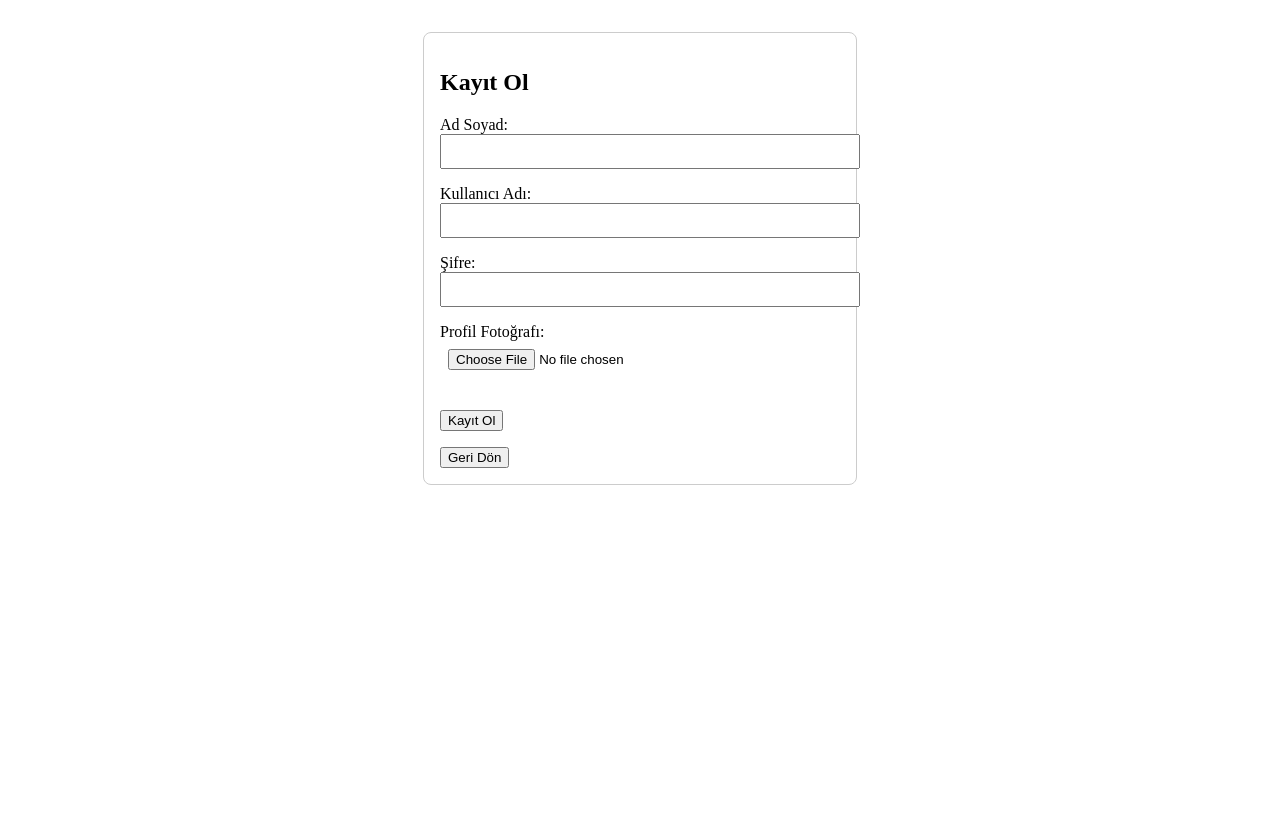
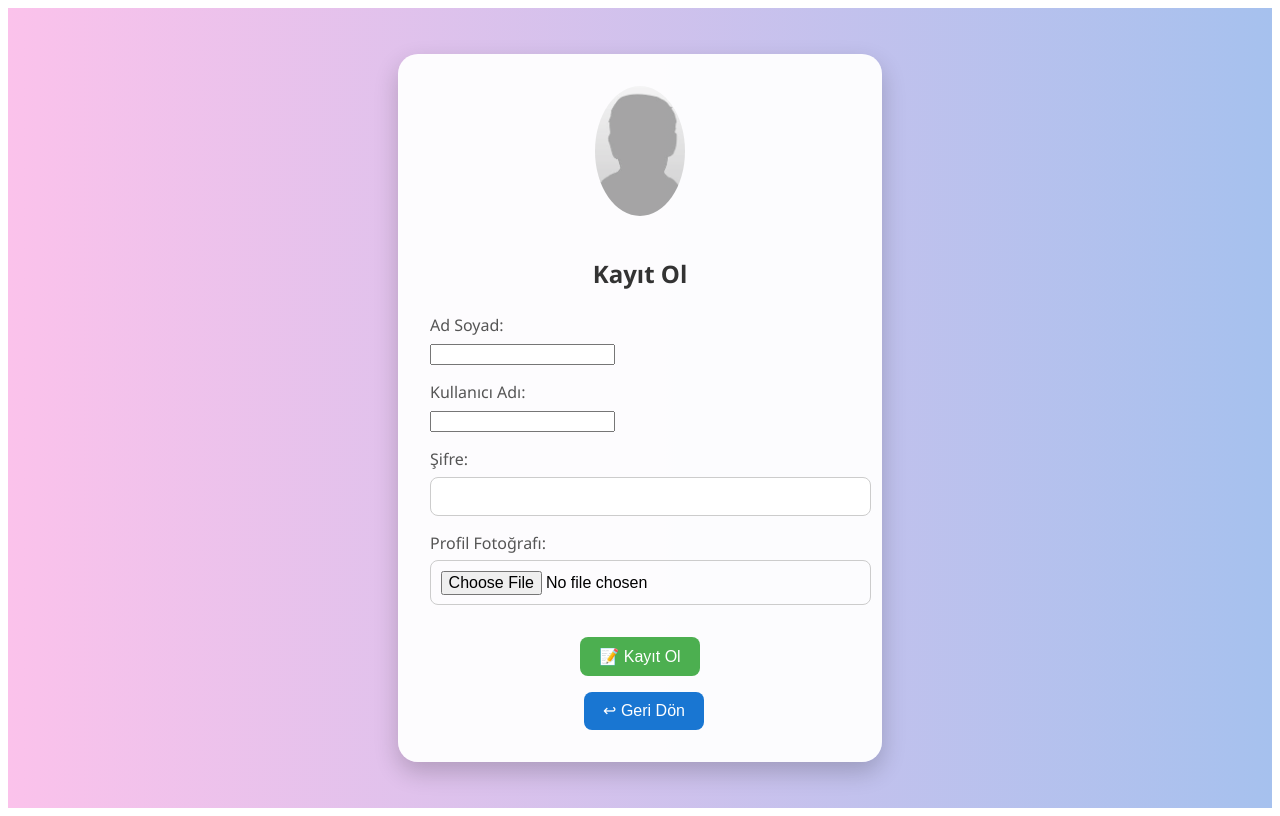
Before and after one commit to Uftade/friend-list-application-fe, a Vue app: page /register in a window 1280 px wide. Built offline with nearby package versions, Linux system fonts and the light colour scheme.

Commit message:
Frontend

```diff
--- a/src/components/LoginForm.vue
+++ b/src/components/LoginForm.vue
@@ -1,5 +1,7 @@
 <template>
+  <div class="page-background">
     <div class="login-form">
+      <img src="/default-user.png" alt="Profil" class="profile-img" />
       <h2>Giriş Yap</h2>
       <form @submit.prevent="loginUser">
         <div>
@@ -10,21 +12,21 @@
           <label for="password">Şifre:</label>
           <input type="password" v-model="user.password" id="password" required />
         </div>
-      <button type="submit">Giriş Yap</button>
+        <button type="submit">🔓 Giriş Yap</button>
       </form>
       <p v-if="message">{{ message }}</p>
 
-    <!-- Kayıt Ol butonu sadece giriş yapılmamışsa görünsün -->
       <router-link to="/register">
-      <button>Kayıt Ol</button>
+        <button class="register-btn">📝 Kayıt Ol</button>
       </router-link>
+    </div>
   </div>
 </template>
 
 <script setup>
-import {ref} from 'vue'
+import { ref } from 'vue'
 import axios from 'axios'
-import {useRouter} from 'vue-router'
+import { useRouter } from 'vue-router'
 
 const user = ref({
   userName: '',
@@ -37,11 +39,7 @@ const router = useRouter()
 const loginUser = async () => {
   try {
     const response = await axios.post('http://localhost:8080/User/login', user.value)
-
-    // Giriş yapan kullanıcıyı localStorage'a kaydet
     localStorage.setItem('loggedInUser', JSON.stringify(response.data))
-
-    // Dashboard sayfasına yönlendir
     router.push('/dashboard')
   } catch (error) {
     message.value = 'Giriş başarısız: ' + error.message
@@ -50,33 +48,86 @@ const loginUser = async () => {
 </script>
 
 <style scoped>
-/* Basit stiller */
-.login-form {
-  max-width: 400px;
-  margin: 2rem auto;
-  padding: 1rem;
-  border: 1px solid #ccc;
-  border-radius: 8px;
+/* Sayfa arka planı */
+.page-background {
+  min-height: 100vh;
+  background: linear-gradient(120deg, #74ebd5, #acb6e5);
+  display: flex;
+  justify-content: center;
+  align-items: center;
+  font-family: 'Segoe UI', sans-serif;
 }
 
+/* Login form kutusu */
+.login-form {
+  background: rgba(255, 255, 255, 0.8);
+  padding: 2rem;
+  border-radius: 16px;
+  box-shadow: 0 8px 20px rgba(0, 0, 0, 0.2);
+  backdrop-filter: blur(10px);
+  width: 100%;
+  max-width: 400px;
+  text-align: center;
+}
+
+/* Profil görseli */
+.profile-img {
+  width: 100px;
+  border-radius: 50%;
+  margin-bottom: 1rem;
+}
+
+/* Giriş başlığı */
+h2 {
+  margin-bottom: 1rem;
+  font-weight: bold;
+}
+
+/* Form inputları */
 form div {
   margin-bottom: 1rem;
+  text-align: left;
+}
+
+label {
+  display: block;
+  margin-bottom: 0.25rem;
+  font-weight: 500;
 }
 
 input {
   width: 100%;
   padding: 0.5rem;
+  border: 1px solid #ccc;
+  border-radius: 6px;
+  outline: none;
+  font-size: 1rem;
 }
 
+/* Butonlar */
 button {
-  padding: 0.5rem 1rem;
+  padding: 0.6rem 1.2rem;
+  margin-top: 0.5rem;
+  font-size: 1rem;
+  border: none;
+  border-radius: 8px;
   background-color: #4CAF50;
   color: white;
-  border: none;
-  border-radius: 4px;
+  cursor: pointer;
+  transition: all 0.3s ease;
 }
 
 button:hover {
-  background-color: #45a049;
+  background-color: #388e3c;
+  transform: scale(1.05);
+}
+
+/* Kayıt butonu */
+.register-btn {
+  background-color: #1976D2;
+}
+
+.register-btn:hover {
+  background-color: #1565C0;
 }
 </style>
--- a/src/components/Profile.vue
+++ b/src/components/Profile.vue
@@ -1,5 +1,6 @@
 <template>
   <div class="profile-container" v-if="user && !isLoading">
+    <div class="profile-card">
       <h1>{{ user.name }} ({{ user.userName }})</h1>
 
       <!-- Profil resmi -->
@@ -14,16 +15,17 @@
         <button v-if="!hasPendingRequest && !isAlreadyFriend" @click="sendFriendRequest">Arkadaşlık İsteği Gönder</button>
         <span v-else-if="hasPendingRequest" style="color: gray;">İstek zaten gönderildi</span>
         <span v-else style="color: green;">Zaten arkadaşsınız</span>
-      <button @click="goBack">Geri Dön</button>
+        <button @click="goBack" class="back-btn">Geri Dön</button>
       </div>
 
       <div v-else>
-      <button @click="goBack">Geri Dön</button>
+        <button @click="goBack" class="back-btn">Geri Dön</button>
+      </div>
     </div>
   </div>
 
-  <p v-if="isLoading">Profil bilgileri yükleniyor...</p>
-  <p v-if="errorMessage" style="color: red;">{{ errorMessage }}</p>
+  <p v-if="isLoading" class="loading">Profil bilgileri yükleniyor...</p>
+  <p v-if="errorMessage" class="error">{{ errorMessage }}</p>
 </template>
 
 <script setup>
@@ -98,11 +100,24 @@ const goBack = () => {
 
 <style scoped>
 .profile-container {
+  min-height: 100vh;
+  background: url('/Background.png') no-repeat center center fixed;
+  background-size: cover;
+  display: flex;
+  justify-content: center;
+  align-items: center;
+  font-family: 'Segoe UI', sans-serif;
+}
+
+.profile-card {
+  background: rgba(255, 255, 255, 0.85);
+  backdrop-filter: blur(12px);
+  -webkit-backdrop-filter: blur(12px);
+  padding: 2rem;
+  border-radius: 20px;
+  box-shadow: 0 8px 25px rgba(0, 0, 0, 0.2);
   max-width: 600px;
-  margin: 2rem auto;
-  padding: 1rem;
-  border: 1px solid #ccc;
-  border-radius: 8px;
+  width: 100%;
   text-align: center;
 }
 
@@ -110,5 +125,60 @@ const goBack = () => {
   max-width: 150px;
   border-radius: 50%;
   margin-bottom: 1rem;
+  border: 3px solid #ddd;
+  box-shadow: 0 0 10px rgba(0,0,0,0.1);
+}
+
+h1 {
+  font-size: 1.8rem;
+  margin-bottom: 1rem;
+  color: #333;
+}
+
+p {
+  font-size: 1rem;
+  margin: 0.5rem 0;
+  color: #444;
+}
+
+button {
+  margin-top: 1rem;
+  padding: 0.6rem 1.2rem;
+  font-size: 1rem;
+  border: none;
+  border-radius: 10px;
+  cursor: pointer;
+  transition: all 0.3s ease;
+}
+
+button:hover {
+  transform: scale(1.05);
+}
+
+button:not(.back-btn) {
+  background-color: #4caf50;
+  color: white;
+}
+
+.back-btn {
+  background-color: #1976d2;
+  color: white;
+  margin-left: 0.5rem;
+}
+
+.back-btn:hover {
+  background-color: #1565c0;
+}
+
+.loading {
+  text-align: center;
+  margin-top: 2rem;
+  font-size: 1.2rem;
+}
+
+.error {
+  text-align: center;
+  color: red;
+  margin-top: 1rem;
 }
 </style>
--- a/src/components/RegisterForm.vue
+++ b/src/components/RegisterForm.vue
@@ -1,5 +1,7 @@
 <template>
+  <div class="page-background">
     <div class="register-container">
+      <img src="/default-user.png" alt="Profil" class="profile-img" />
       <h2>Kayıt Ol</h2>
       <form @submit.prevent="registerUser" enctype="multipart/form-data">
         <div>
@@ -18,10 +20,11 @@
           <label>Profil Fotoğrafı:</label>
           <input type="file" @change="handleFileUpload" accept="image/*" />
         </div>
-      <button type="submit">Kayıt Ol</button>
+        <button type="submit" class="submit-btn">📝 Kayıt Ol</button>
       </form>
       <p v-if="message">{{ message }}</p>
-    <button @click="goToLogin">Geri Dön</button>
+      <button @click="goToLogin" class="back-btn">↩ Geri Dön</button>
+    </div>
   </div>
 </template>
 
@@ -53,7 +56,7 @@ const registerUser = async () => {
       formData.append('file', selectedFile.value)
 
       const imageRes = await axios.post('http://localhost:8080/User/upload', formData)
-      user.imagePath = imageRes.data // örneğin: "uploads/abc123.jpg"
+      user.imagePath = imageRes.data
     }
 
     const response = await axios.post('http://localhost:8080/User/save', user)
@@ -70,24 +73,96 @@ const goToLogin = () => {
 </script>
 
 <style scoped>
-.register-container {
-  max-width: 400px;
-  margin: 2rem auto;
-  padding: 1rem;
-  border: 1px solid #ccc;
-  border-radius: 8px;
+/* Arka plan */
+.page-background {
+  min-height: 100vh;
+  background: linear-gradient(to right, #fbc2eb, #a6c1ee); /* pembe → mor-mavi */
+  display: flex;
+  justify-content: center;
+  align-items: center;
+  font-family: 'Segoe UI', sans-serif;
 }
 
-form div {
+
+/* Form kutusu */
+.register-container {
+  background: rgba(255, 255, 255, 0.95);
+  padding: 2rem;
+  border-radius: 20px;
+  box-shadow: 0 10px 25px rgba(0, 0, 0, 0.2);
+  max-width: 420px;
+  width: 100%;
+  text-align: center;
+}
+
+/* Profil görseli */
+.profile-img {
+  width: 90px;
+  border-radius: 50%;
+  opacity: 0.7;
   margin-bottom: 1rem;
 }
 
-input {
-  width: 100%;
-  padding: 0.5rem;
+/* Başlık */
+h2 {
+  margin-bottom: 1.5rem;
+  font-weight: bold;
+  color: #333;
 }
 
+/* Form alanları */
+form div {
+  margin-bottom: 1rem;
+  text-align: left;
+}
+
+label {
+  display: block;
+  margin-bottom: 0.4rem;
+  font-weight: 500;
+  color: #555;
+}
+
+input[type="text"],
+input[type="password"],
+input[type="file"] {
+  width: 100%;
+  padding: 0.6rem;
+  border: 1px solid #ccc;
+  border-radius: 8px;
+  font-size: 1rem;
+  outline: none;
+}
+
+/* Butonlar */
 button {
+  padding: 0.6rem 1.2rem;
   margin-top: 1rem;
+  font-size: 1rem;
+  border: none;
+  border-radius: 8px;
+  cursor: pointer;
+  transition: all 0.3s ease;
+}
+
+.submit-btn {
+  background-color: #4caf50;
+  color: white;
+}
+
+.submit-btn:hover {
+  background-color: #388e3c;
+  transform: scale(1.05);
+}
+
+.back-btn {
+  background-color: #1976d2;
+  color: white;
+  margin-left: 0.5rem;
+}
+
+.back-btn:hover {
+  background-color: #1565c0;
+  transform: scale(1.05);
 }
 </style>
```
Also changed, not shown: public/Background.png (added). Lines whose indentation alone changed are shown as unchanged.
